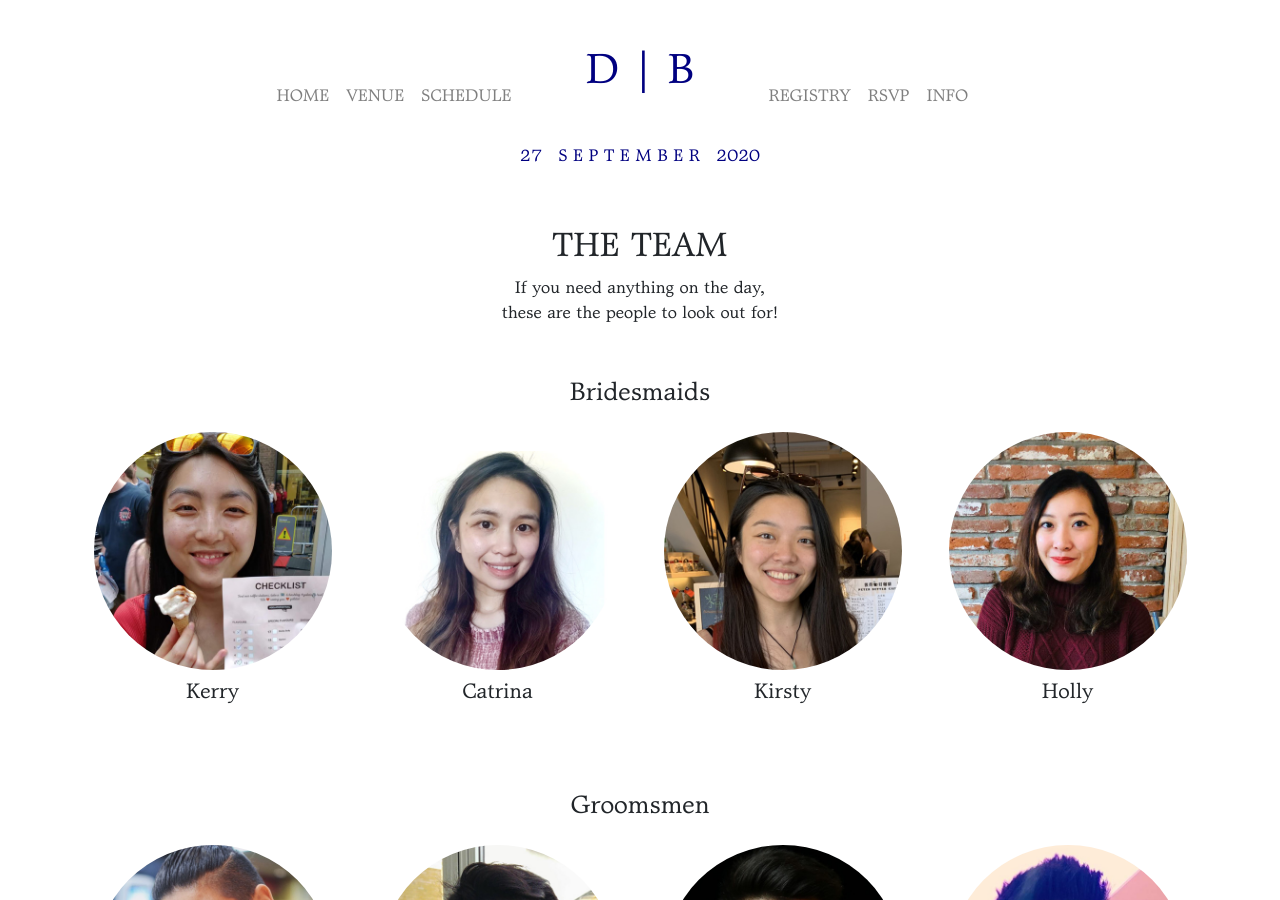
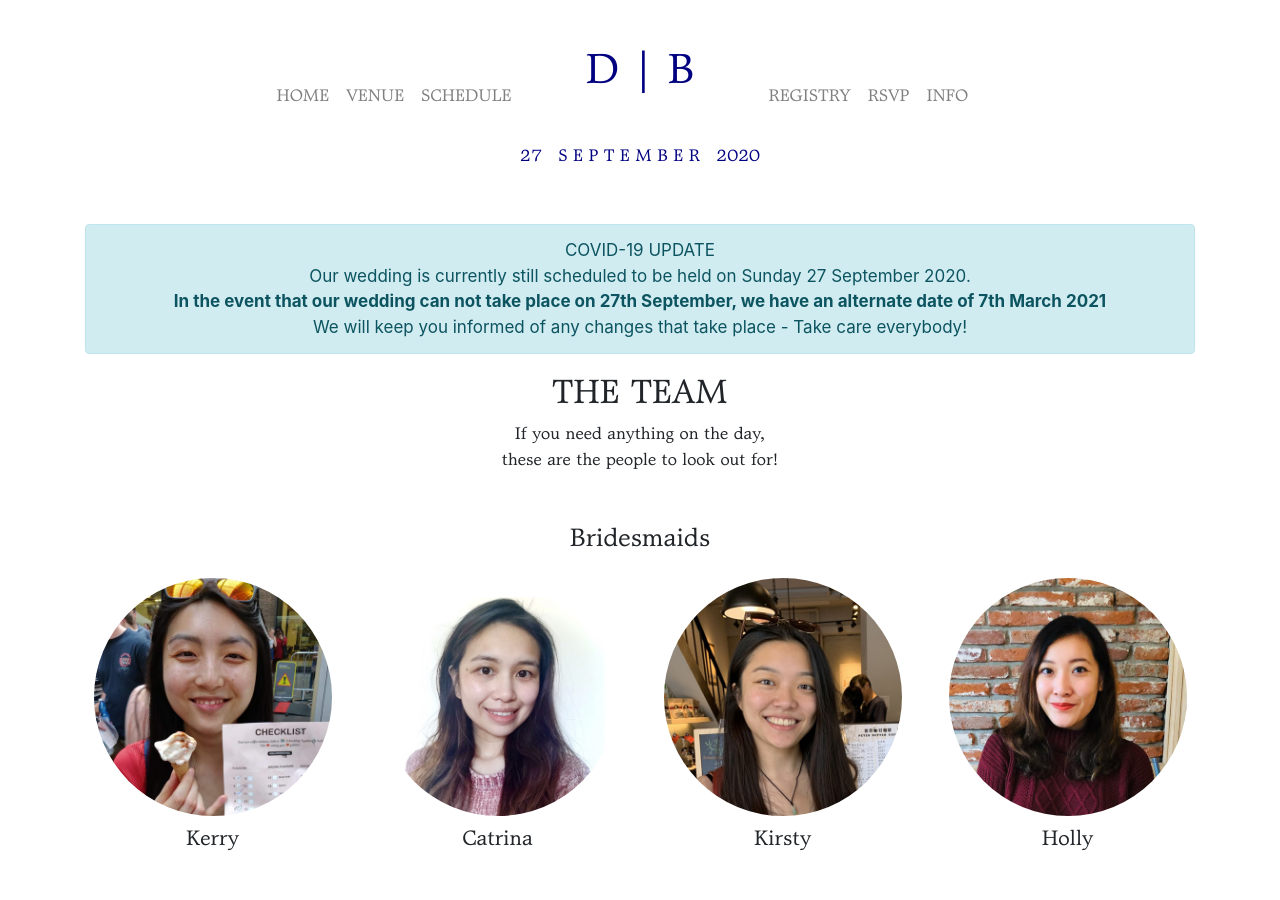
Before and after one commit to spicalous/dcbl, a Jekyll site: the page built from info.html, in a window 1280 px wide and 900 px high. Built offline with Jekyll 4.4.1, drawn with Linux system fonts in a browser that asks for light colours.

Commit message:
alternate date

```diff
--- a/index.html
+++ b/index.html
@@ -8,6 +8,7 @@ title: DC | BL Wedding
       <div class="alert alert-info" role="alert">
         COVID-19 UPDATE<br>
         Our wedding is currently still scheduled to be held on Sunday 27 September 2020.<br>
+        <strong>In the event that our wedding can not take place on 27th September, we have an alternate date of 7th March 2021</strong><br>
         We will keep you informed of any changes that take place - Take care everybody!
       </div>
     </div>
--- a/info.html
+++ b/info.html
@@ -28,6 +28,18 @@ groomsmen:
     name: Yaseen
     portraitURL: /assets/images/portrait-yaseen.jpg
 ---
+<div class="container">
+  <div class="row">
+    <div class="col text-center">
+      <div class="alert alert-info" role="alert">
+        COVID-19 UPDATE<br>
+        Our wedding is currently still scheduled to be held on Sunday 27 September 2020.<br>
+        <strong>In the event that our wedding can not take place on 27th September, we have an alternate date of 7th March 2021</strong><br>
+        We will keep you informed of any changes that take place - Take care everybody!
+      </div>
+    </div>
+  </div>
+</div>
 <div class="container matt-antique text-center">
   <h2>THE TEAM</h2>
   <div>If you need anything on the day,</div>
```
Also changed, not shown: rsvp.html (+10 -0 lines).
